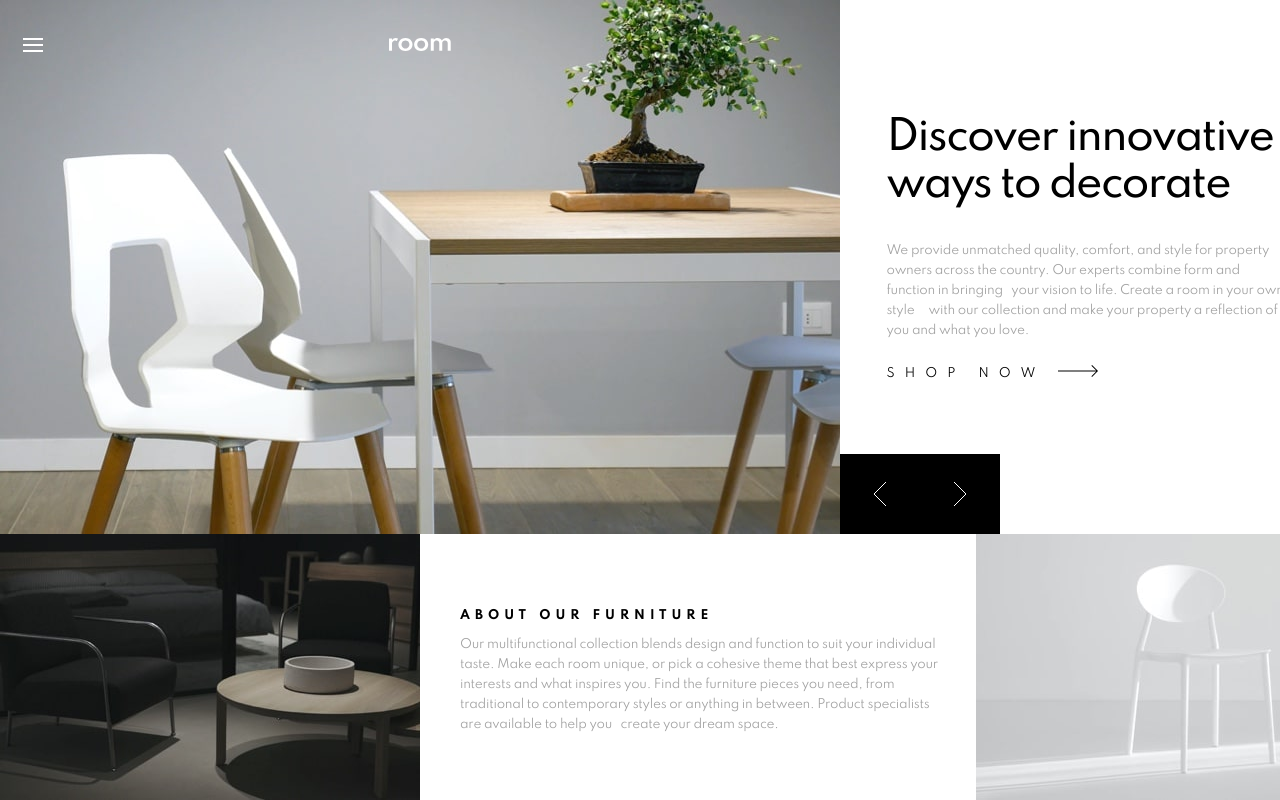
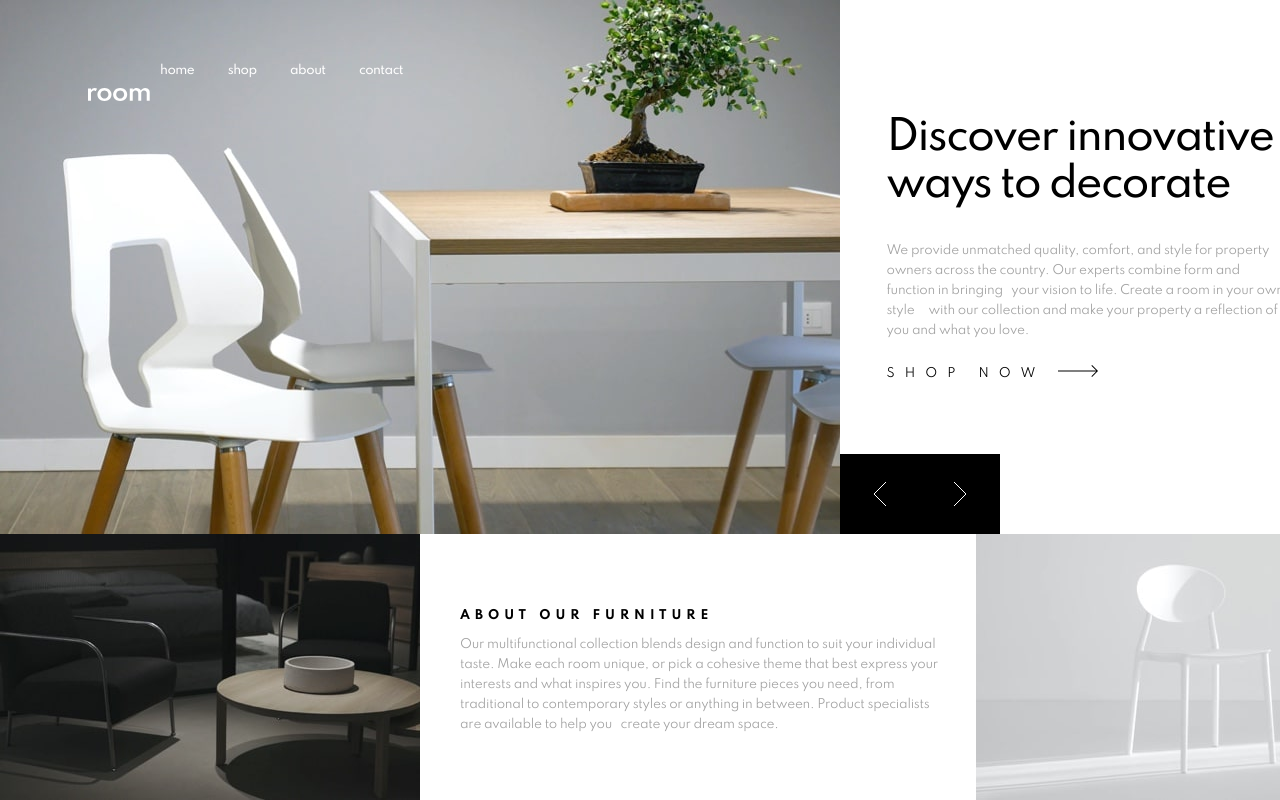
Before and after one commit to ackuser/nx-room-homepage, an Angular app: page / in a window 1280 px wide. Built offline with nearby package versions, Linux system fonts and the light colour scheme.

Commit message:
Menu for large devices

```diff
--- a/apps/room-homepage/src/app/app.component.html
+++ b/apps/room-homepage/src/app/app.component.html
@@ -1,9 +1,12 @@
-<room-homepage-menu *ngIf="isMenuActive" (OnClickEvent)="toogleMenu()"></room-homepage-menu>
+<room-homepage-menu *ngIf="isMenuActive || !isMobile" [isMobile]="isMobile" (OnClickEvent)="toogleMenu()">
+</room-homepage-menu>
 <div [ngClass]="{'half-opacity': isMenuActive}"></div>
 <div class="block block--1">
-  <img class="img img--burguer" src="../../assets/images/icon-hamburger.svg" alt="IconBurguer" (click)="toogleMenu()" />
+  <img *ngIf="device === 'mobile'" class="img img--burguer" src="../../assets/images/icon-hamburger.svg"
+    alt="IconBurguer" (click)="toogleMenu()" />
   <img class="img img--logo" src="../../assets/images/logo.svg" alt="Logo" />
-  <img class="img img--1" [src]="'../../assets/images/' + device + '-image-hero-' + currentIndex + '.jpg'" alt="ImageHero1" />
+  <img class="img img--1" [src]="'../../assets/images/' + device + '-image-hero-' + currentIndex + '.jpg'"
+    alt="ImageHero1" />
   <div class="block block--arrows">
     <room-homepage-arrow type="left" class="arrow arrow--left" (OnClickEvent)="changeImage($event)">
     </room-homepage-arrow>
--- a/apps/room-homepage/src/app/app.component.scss
+++ b/apps/room-homepage/src/app/app.component.scss
@@ -106,6 +106,10 @@ $grid-fourth-row: (5 * $grid-block);
     margin-top: $grid-cell * 1.5;
     margin-left: auto;
     margin-right: auto;
+    @media screen and (min-width: 1024px) {
+      margin-top: $grid-cell * 3.5;
+      margin-left: $grid-cell * 3.5;
+    }
   }
 
   &--burguer {
--- a/apps/room-homepage/src/app/app.component.ts
+++ b/apps/room-homepage/src/app/app.component.ts
@@ -13,10 +13,13 @@ export class AppComponent {
 
   isMenuActive = false;
 
+  isMobile;
+
   device;
 
   constructor(private responsiveService: ResponsiveService) {
     this.device = this.responsiveService.checkWidth() === 'mobile' ? 'mobile' : 'desktop';
+    this.isMobile = this.device === 'mobile';
   }
 
   changeImage(value: string) {
--- a/apps/room-homepage/src/app/menu/menu.component.html
+++ b/apps/room-homepage/src/app/menu/menu.component.html
@@ -1,7 +1,7 @@
-<img class="close" src="../../assets/images/icon-close.svg" alt="Close" (click)="onClick()" />
+<img *ngIf="isMobile" class="close" src="../../assets/images/icon-close.svg" alt="Close" (click)="onClick()" />
 <div class="menu">
-    <span>home</span>
-    <span>shop</span>
-    <span>about</span>
-    <span>contact</span>
+    <span class="item">home</span>
+    <span class="item">shop</span>
+    <span class="item">about</span>
+    <span class="item">contact</span>
 </div>
--- a/apps/room-homepage/src/app/menu/menu.component.scss
+++ b/apps/room-homepage/src/app/menu/menu.component.scss
@@ -16,6 +16,10 @@
     position: absolute;
     background: $white;
 
+    @media screen and (min-width: 1024px) {
+        background: none;
+    }
+
     .close {
         margin-left: $grid-cell;
     }
@@ -25,5 +29,31 @@
         @extend %fx;
         width: 243px;
         margin-right: $grid-cell;
+
+        @media screen and (min-width: 1024px) {
+            height: 30px;
+            margin-top: 3 * $grid-cell-lg;
+            margin-left: $grid-block-lg;
+        }
+    }
+
+    .item {
+        @media screen and (min-width: 1024px) {
+            cursor: pointer;
+
+            // &:hover {
+            //     border-bottom: 2px solid $white;
+            //     padding-bottom: 10px;
+            // }
+
+            &:hover:after {
+                content: "";
+                display: block;
+                margin: 0 auto;
+                width: 50%;
+                border-bottom: 2px solid $white;
+                padding-top: 10px;
+            }
+        }
     }
 }
--- a/apps/room-homepage/src/app/menu/menu.component.ts
+++ b/apps/room-homepage/src/app/menu/menu.component.ts
@@ -1,4 +1,4 @@
-import { Component, EventEmitter, Output } from '@angular/core';
+import { Component, EventEmitter, Input, Output } from '@angular/core';
 
 @Component({
   selector: 'room-homepage-menu',
@@ -7,6 +7,8 @@ import { Component, EventEmitter, Output } from '@angular/core';
 })
 export class MenuComponent {
 
+  @Input() isMobile = false;
+
   @Output() OnClickEvent = new EventEmitter();
 
   onClick() {
--- a/apps/room-homepage/src/assets/styles/_fonts.scss
+++ b/apps/room-homepage/src/assets/styles/_fonts.scss
@@ -36,4 +36,11 @@
     color: $black;
     font-weight: 600;
     text-align: center;
+
+    @media screen and (min-width: 1024px) {
+        font-weight: 500;
+        line-height: 13px;
+        letter-spacing: -0.5px;
+        color: $white;
+    }
 }
--- a/apps/room-homepage/src/styles.scss
+++ b/apps/room-homepage/src/styles.scss
@@ -10,11 +10,6 @@ html, body {
     width: 100%;
     height: 100%;
     overflow-x: hidden;
-    // @media screen and (min-width: 1024px) {
-    //     width: 100vw;
-    //     height: 100vh;
-    //     overflow-x: auto;
-    //   }
 }
 
 html {
```
